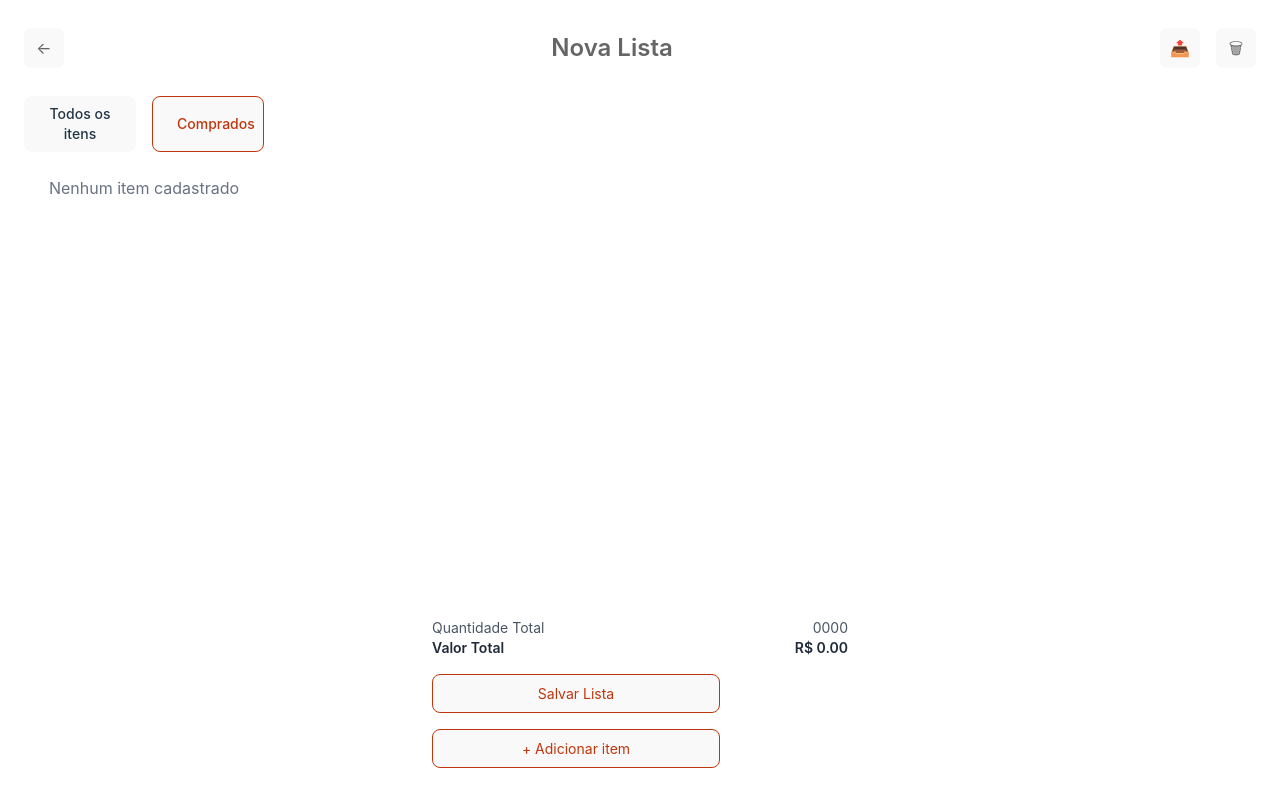
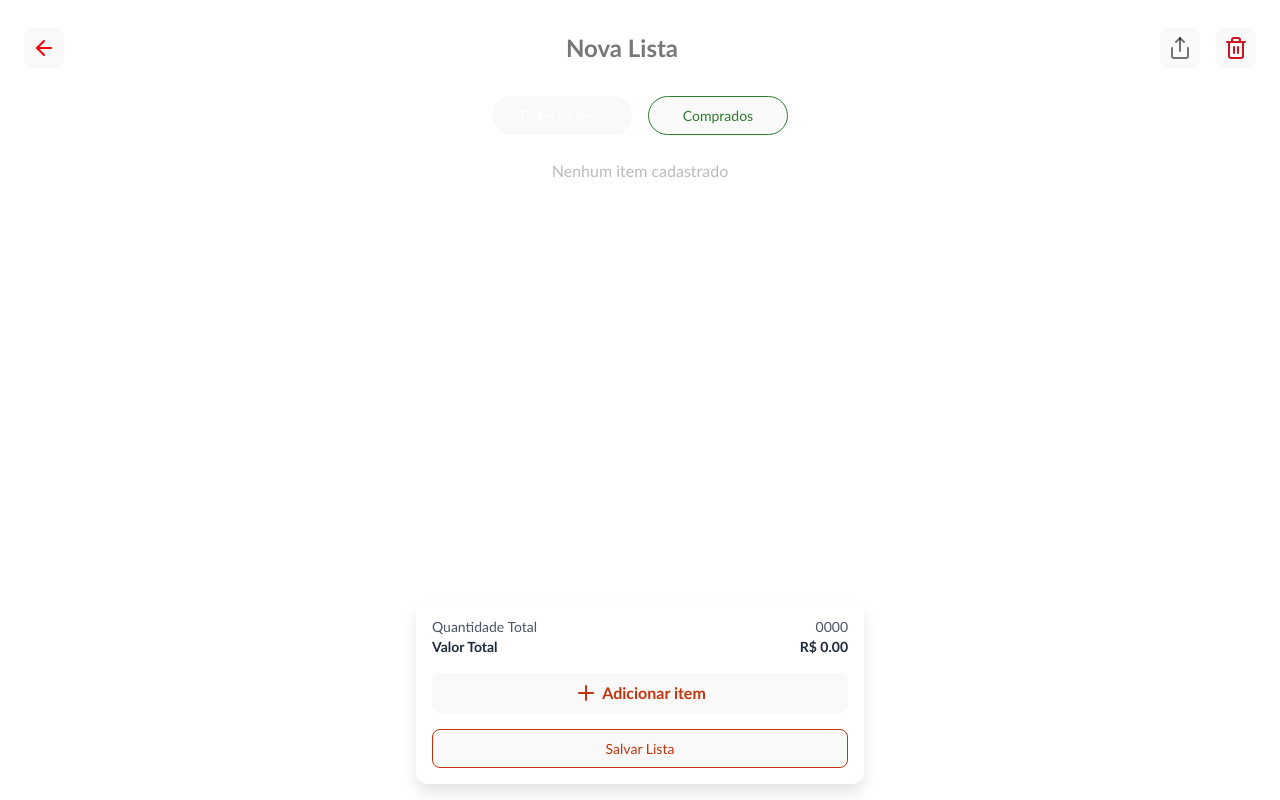
Before and after one commit to osCappuccinos/lista-facil, a React (Vite) app: page /new-list in a window 1280 px wide. Built offline with nearby package versions, Linux system fonts and the light colour scheme.

Commit message:
feat: list css

```diff
--- a/src/ui/pages/ListPage.jsx
+++ b/src/ui/pages/ListPage.jsx
@@ -4,11 +4,13 @@ import { auth, db } from "../../../firebase";
 import { doc, getDoc, setDoc, deleteDoc } from "firebase/firestore";
 import AddItem from "../components/AddItem";
 import EditItem from "../components/EditItem";
+import { ArrowLeft, Share, Trash2, Plus } from "lucide-react";
 
 const ListPage = () => {
   const navigate = useNavigate();
   const { id } = useParams();
   const [titulo, setTitulo] = useState("Nova Lista");
+  const [isEditingTitle, setIsEditingTitle] = useState(false);
   const [itens, setItens] = useState([]);
   const [filtro, setFiltro] = useState("todos");
   const [isAddModalOpen, setIsAddModalOpen] = useState(false);
@@ -73,59 +75,81 @@ const ListPage = () => {
     window.open(url, '_blank');
   };
 
+  const salvarTitulo = async () => {
+    if (!id || !auth.currentUser) return;
+
+    const listaRef = doc(db, "listas", id);
+    await setDoc(listaRef, { titulo }, { merge: true });
+
+    setIsEditingTitle(false); // Sai do modo de edição após salvar
+  };
+
   return (
-    <div className="min-h-screen bg-white px-6">
-      {/* Cabeçalho - similar ao estilo da HomePage e LoginPage */}
+    <div className="w-screen h-screen bg-white px-6" style={{ fontFamily: 'Calibri' }}>
       <header className="fixed top-5 left-0 right-0 bg-white px-6 py-2 flex justify-between items-center z-10">
         <button
           className="w-10 h-10 flex items-center justify-center bg-white text-[#656565] rounded-lg focus:outline-none"
           onClick={() => navigate(-1)}
         >
-          ←
+          <ArrowLeft color="red" />
         </button>
-        <h1 className="text-[24px] font-semibold text-[#656565]">{titulo}</h1>
+        <h1
+          className="text-[18px] font-semibold text-[#00000088] cursor-pointer pl-5"
+          onClick={() => setIsEditingTitle(true)}
+        >
+          {isEditingTitle ? (
+            <input
+              type="text"
+              value={titulo}
+              onChange={(e) => setTitulo(e.target.value)}
+              onBlur={salvarTitulo}
+              onKeyDown={(e) => e.key === "Enter" && salvarTitulo()}
+              autoFocus
+              className="rounded px-2 py-1 w-auto focus:outline-none focus:ring-2 focus:ring-[#2E7D32]"
+            />
+          ) : (
+            titulo
+          )}
+        </h1>
         <div className="flex items-center space-x-4">
           <button
             className="w-10 h-10 flex items-center justify-center bg-white text-[#656565] rounded-lg focus:outline-none"
             onClick={exportarParaWhatsApp}
           >
-            📤
+            <Share color="#00000088" />
           </button>
           <button
             className="w-10 h-10 flex items-center justify-center bg-white text-[#656565] rounded-lg focus:outline-none"
             onClick={deleteList}
           >
-            🗑
+            <Trash2 color="#CF1322" />
           </button>
         </div>
       </header>
 
-      {/* Conteúdo Principal */}
       <div className="pt-20">
         <div className="flex justify-center gap-4 mb-4">
           <button
             onClick={() => setFiltro("todos")}
-    className={`mt-4 w-28 py-2 px-6 text-center rounded-lg transition-colors duration-300 text-sm font-medium ${
-      filtro === "todos"
-        ? "bg-[#656565] text-grey"
-        : "border border-[#BF360C] text-[#BF360C] bg-white"
+            className={`mt-4 w-35 py-2 px-6 text-center rounded-4xl transition-colors duration-300 text-[14px] font-medium ${filtro === "todos"
+              ? "bg-[#2E7D32] text-[#FFFFFF]"
+              : "border border-[#2E7D32] text-[#2E7D32] bg-white"
               }`}
           >
             Todos os itens
           </button>
           <button
             onClick={() => setFiltro("comprados")}
-    className={`mt-4 w-28 py-2 px-6 text-center rounded-lg transition-colors duration-300 text-sm font-medium ${
-      filtro === "comprados"
-        ? "bg-[#656565] text-grey"
-        : "border border-[#BF360C] text-[#BF360C] bg-white"
+            className={`mt-4 w-35 py-2 px-6 text-center rounded-4xl transition-colors duration-300 text-[14px] font-medium ${filtro === "comprados"
+              ? "bg-[#2E7D32] text-grey"
+              : "border border-[#2E7D32] text-[#2E7D32] bg-white"
               }`}
           >
             Comprados
           </button>
         </div>
         {itens.length === 0 ? (
-          <p className="text-center text-gray-500 mt-6">Nenhum item cadastrado</p>
+          <p className="text-center text-[#00000045] mt-6">Nenhum item cadastrado</p>
         ) : (
           <ul className="mt-4 space-y-2">
             {itens.map((item, index) => (
@@ -157,8 +181,7 @@ const ListPage = () => {
         )}
       </div>
 
-      {/* Cartão de resumo e ações, com estilo similar à HomePage/ LoginPage */}
-      <div className="fixed bottom-4 left-0 right-0 flex justify-center">
+      <div className="fixed bottom-4 left-0 right-0 flex justify-center drop-shadow-xl">
         <div className="bg-white rounded-xl p-4 w-11/12 max-w-md">
           <div className="flex justify-between text-gray-600 text-sm">
             <p>Quantidade Total</p>
@@ -169,16 +192,19 @@ const ListPage = () => {
             <p>R$ {itens.reduce((sum, item) => sum + (item.preco || 0), 0).toFixed(2)}</p>
           </div>
           <button
+            onClick={() => setIsAddModalOpen(true)}
+            className="mt-4 bg-[#FBE9E7] text-[#BF360C] py-2 px-6 rounded-lg w-full text-[14px cursor-pointer transition-colors duration-300"
+          >
+            <div class="flex justify-center items-center gap-1 font-semibold" >
+              <Plus />
+              Adicionar item
+            </div>
+          </button>
+          <button
             onClick={salvarLista}
-      className="mt-4 border border-[#BF360C] text-[#BF360C] py-2 px-6 rounded-lg w-72 text-[14px] bg-white cursor-pointer transition-colors duration-300"
+            className="mt-4 border border-[#BF360C] text-[#BF360C] py-2 px-6 rounded-lg w-full text-[14px] bg-white cursor-pointer transition-colors duration-300"
           >
             Salvar Lista
-    </button>
-    <button
-      onClick={() => setIsAddModalOpen(true)}
-      className="mt-4 border border-[#BF360C] text-[#BF360C] py-2 px-6 rounded-lg w-72 text-[14px] bg-white cursor-pointer transition-colors duration-300"
-    >
-      + Adicionar item
           </button>
         </div>
       </div>
```
Lines whose indentation alone changed are shown as unchanged.
